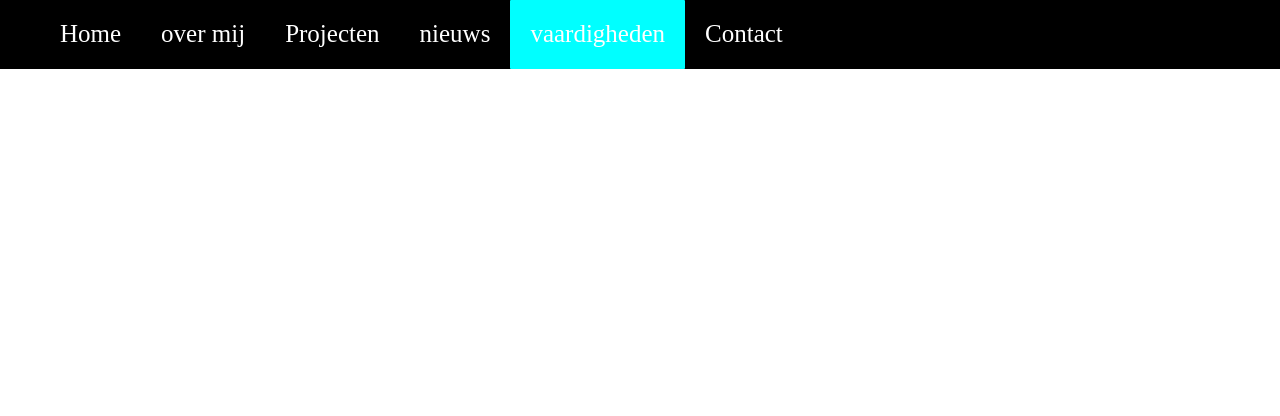
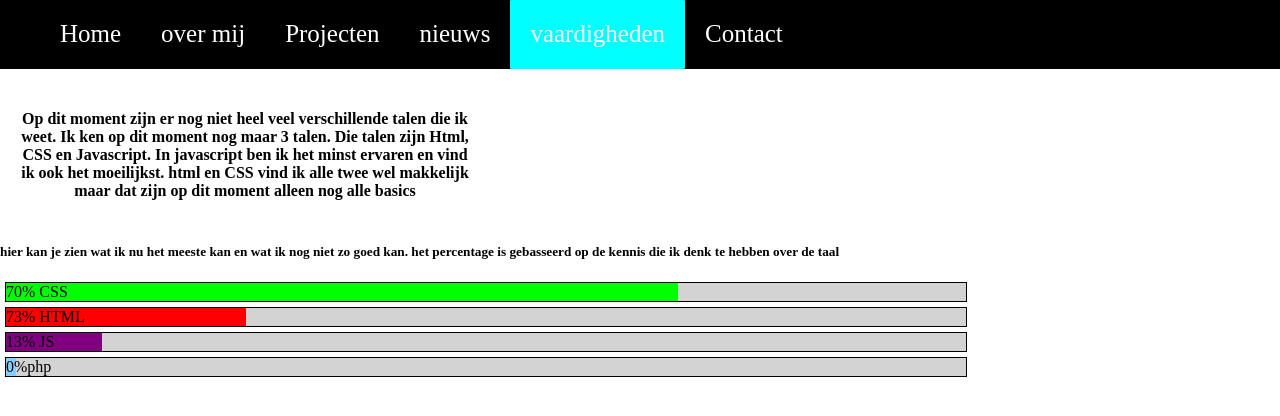
Before and after one commit to ROC-van-Amsterdam-College-Amstelland/project-portfolio-dasmooiexe, a plain HTML site: page vaardigheden.html in a window 1280 px wide. Drawn offline with Linux system fonts and the light colour scheme.

Commit message:
vaardigheden

```diff
--- a/css/style.css
+++ b/css/style.css
@@ -239,3 +239,32 @@ ul{
     margin-left: 470px;
     margin-bottom: 40px;
 }
+#vaardighedentekst{
+    width: 450px;
+    margin:20px;
+    display: flex;
+    justify-content: center;
+    text-align: center;
+}
+.w3-light-grey{
+    background-color: lightgrey;
+    border: black solid 1px;
+    margin: 5px;
+}
+.w3-color-green{
+    background-color: lime;
+
+}
+.w3-color-red{
+    background-color: red;
+}
+.w3-color-blue{
+    background-color: lightskyblue;
+}
+.w3-color-purple{
+    background-color: purple;
+}
+.grootte{
+    width:75%;
+}
+#statusbalkie
--- a/vaardigheden.html
+++ b/vaardigheden.html
@@ -21,5 +21,30 @@
             </ul>
         </nav>
     </header>
+    <div id="vaardighedentekst"><main>
+        <h4>Op dit moment zijn er nog niet heel veel verschillende talen die ik weet. Ik ken op dit moment nog maar 3 talen. Die talen zijn Html, CSS en Javascript.
+            In javascript ben ik het minst ervaren en vind ik ook het moeilijkst. html en CSS vind ik alle twee wel makkelijk maar dat zijn op dit moment alleen nog alle basics</h4>
+    </div>
+    <div>
+        <h5>hier kan je zien wat ik nu het meeste kan en wat ik nog niet zo goed kan. het percentage is gebasseerd op de kennis die ik denk te hebben over de taal </h5>
+        </div>
+            <div id="statusbalkies">
+        <div class="w3-light-grey grootte">
+            <div class= w3-color-green  style="width:70%">70% CSS</div>
+        </div>
+        <div class="w3-light-grey grootte">
+            <div class= w3-color-red  style="width:25%">73% HTML</div>
+        </div>
+        <div class="w3-light-grey grootte">
+            <div class= w3-color-purple  style="width:10%">13% JS</div>
+        </div>
+        <div class="w3-light-grey grootte">
+                <div class= w3-color-blue  style="width:1%">0%php </div>
+        </div>
+    </div>
+
+
+
+    </main>
 </body>
 </html>
```
